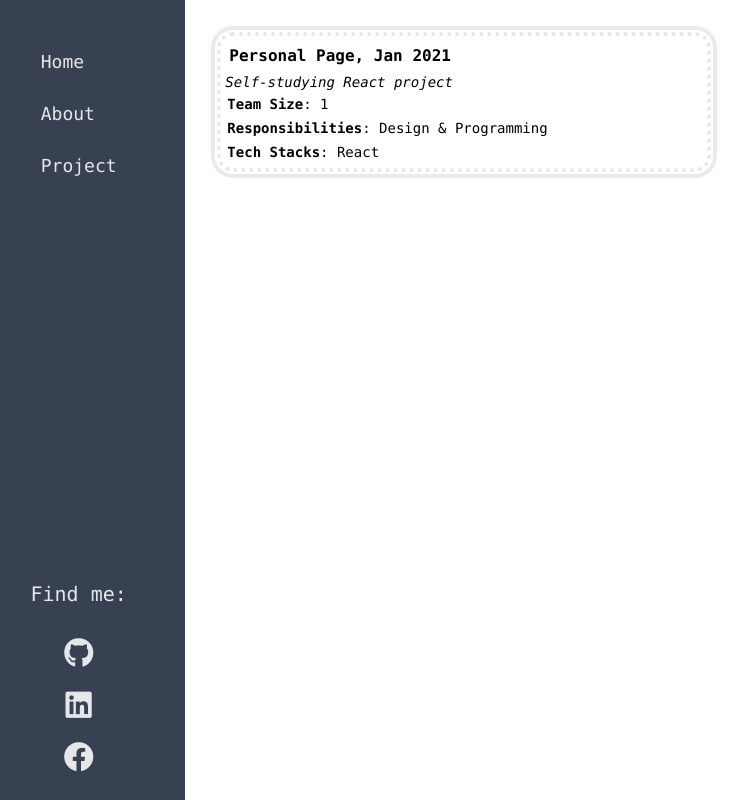
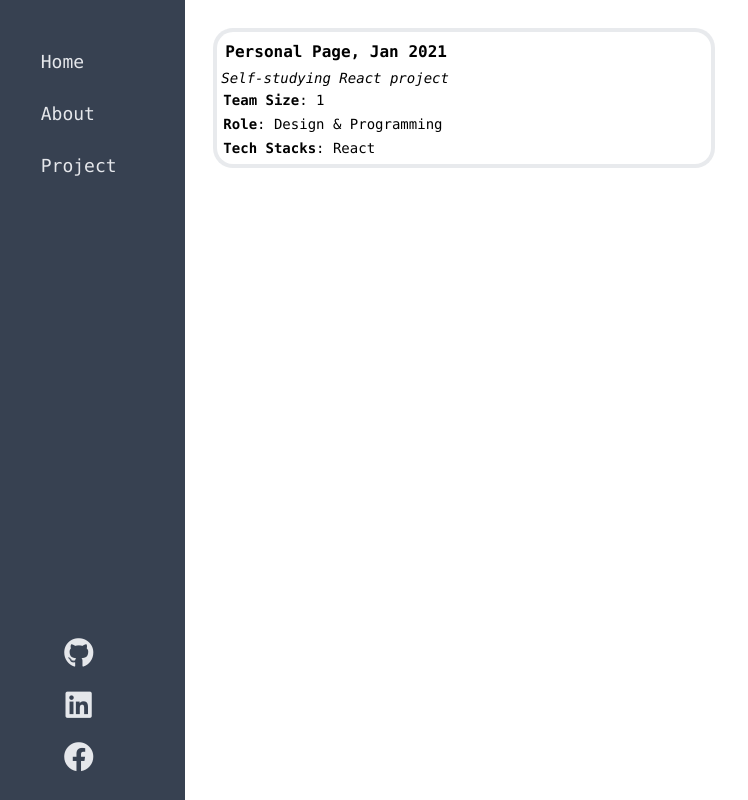
Before and after one commit to nhanluongoe/portfolio, a React (Create React App) app: page /projects in a window 1280 px wide. Shown: the whole page, without its empty margins (28-776 px from the left). Built offline with nearby package versions, Linux system fonts and the light colour scheme.

Commit message:
fixed some typos

```diff
--- a/src/components/Header.js
+++ b/src/components/Header.js
@@ -33,7 +33,6 @@ const Header = () => {
         </ul>
       </div>
       <div className='text-gray-200 '>
-        <h1 className='pb-5 text-sm hidden md:block md:text-xl'>Find me:</h1>
         <p className='text-xl md:text-3xl text-center py-2 hover:text-white transfrom hover:scale-110 transition duration-300 ease-in-out'>
           <a
             href='https://github.com/nhanluongoe'
--- a/src/components/Home.js
+++ b/src/components/Home.js
@@ -17,7 +17,7 @@ const Avatar = () => {
         src={avatar}
         alt='avatar'
       />
-      <div className='text-gray-500 pt-1 md:pt-3'>
+      <div className='text-xs md:text-base text-gray-500 pt-1 md:pt-3'>
         <h3 className='relative p-0.5 md:p-1'>
           <span className='absolute -left-6'>
             <i class='fas fa-envelope'></i>
@@ -42,7 +42,7 @@ const Bio = () => {
         Luong Thanh Nhan
       </h1>
       <h2 className='text-base md:text-3xl text-center md:text-left pb-5 text-gray-500'>
-        Third year student - HCMUT
+        Third-Year Student - HCMUT
       </h2>
       <p className='py-2 text-base sm:text-base text-justify'>
         I am currently pursuing a degree in Computer Science at Ho Chi Minh City
--- a/src/components/Projects.js
+++ b/src/components/Projects.js
@@ -2,7 +2,7 @@ import React from 'react';
 
 const Item = ({ name, time, desc, teamsize, res, stack, src }) => {
   return (
-    <div className='border-4 border-dotted rounded-2xl ring-4 ring-gray-300 ring-opacity-50 ring-offset-2 p-1'>
+    <div className='rounded-2xl ring-4 ring-gray-300 ring-opacity-50 p-1'>
       <h1 className='font-bold text-sm md:text-base p-1'>
         {name}, {time}
       </h1>
@@ -15,10 +15,8 @@ const Item = ({ name, time, desc, teamsize, res, stack, src }) => {
       </p>
       <p className='text-xs md:text-sm p-0.5'>
         <i class='fas fa-terminal md:hidden'></i>
-        <span className='hidden md:inline-block font-semibold'>
-          Responsibilities
-        </span>
-        : {res}
+        <span className='hidden md:inline-block font-semibold'>Role</span>:{' '}
+        {res}
       </p>
       <p className='text-xs md:text-sm p-0.5'>
         <i class='fas fa-layer-group md:hidden'></i>
```
